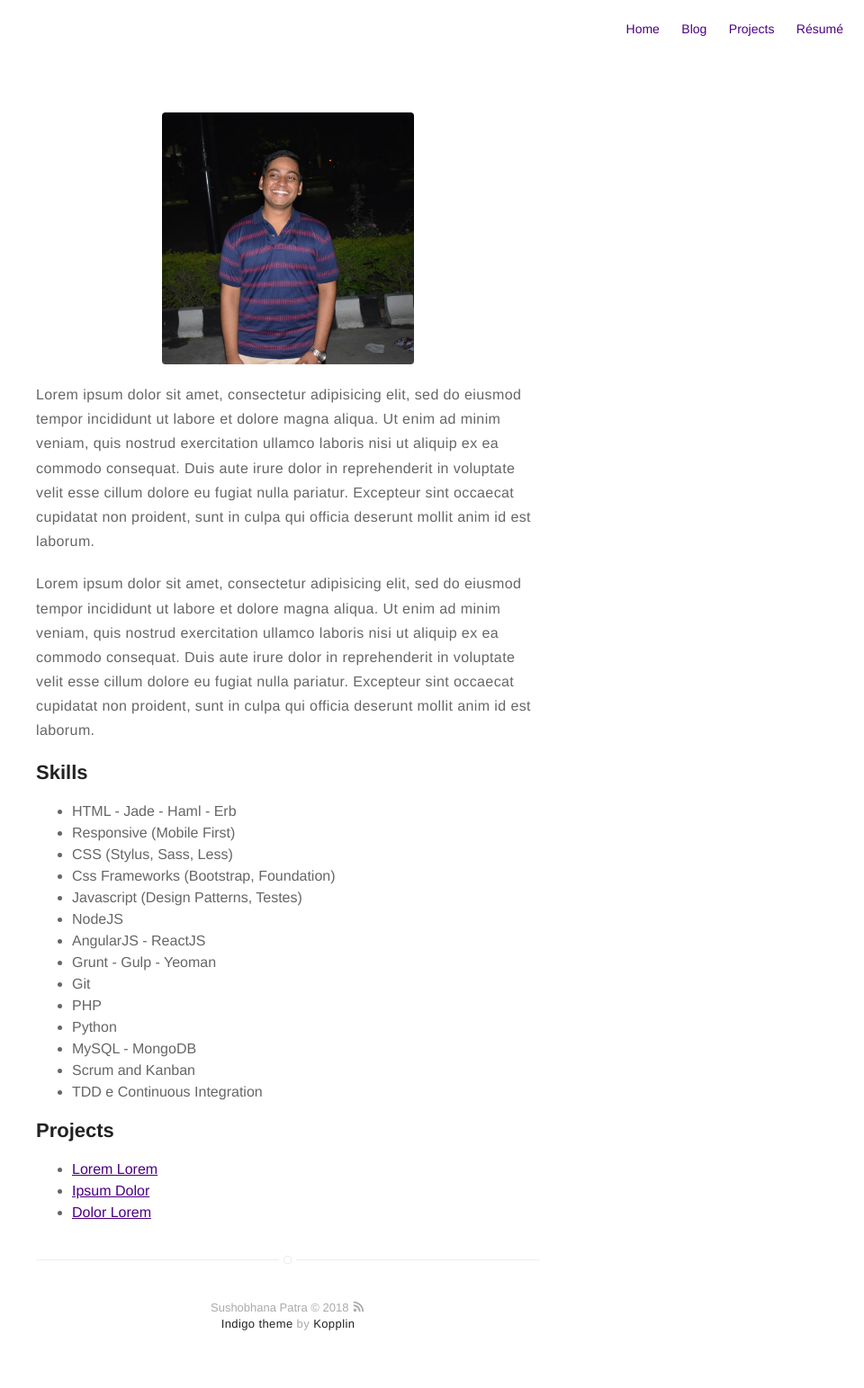
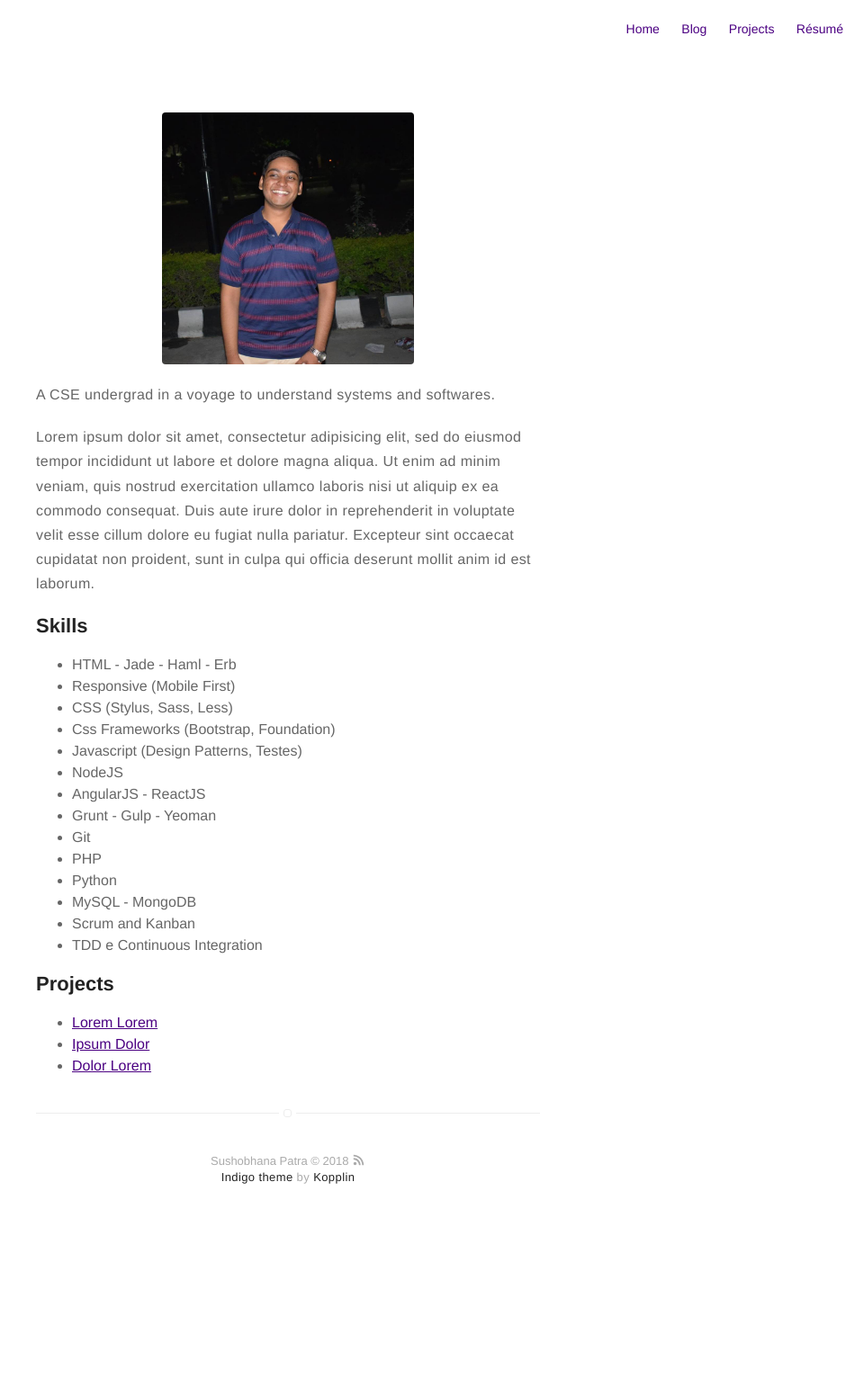
Before and after one commit to sushobhana/sushobhana.github.io, a Jekyll site: the page built from about.md, in a window 1280 px wide. Shown: the whole page at 90% size, without its empty margins (320-1280 px from the left). Built offline with Jekyll 4.4.1, drawn with Linux system fonts in a browser that asks for light colours; after the commit the page ends 1380 px from its top, so only the background shows below that.

Commit message:
edited about.md

```diff
--- a/about.md
+++ b/about.md
@@ -4,12 +4,7 @@ layout: page
 ---
 ![Profile Image]({{ site.url }}/{{ site.picture }})
 
-<p>Lorem ipsum dolor sit amet, consectetur adipisicing elit, sed do eiusmod
-tempor incididunt ut labore et dolore magna aliqua. Ut enim ad minim veniam,
-quis nostrud exercitation ullamco laboris nisi ut aliquip ex ea commodo
-consequat. Duis aute irure dolor in reprehenderit in voluptate velit esse
-cillum dolore eu fugiat nulla pariatur. Excepteur sint occaecat cupidatat non
-proident, sunt in culpa qui officia deserunt mollit anim id est laborum.</p>
+<p>A CSE undergrad in a voyage to understand systems and softwares.</p>
 
 <p>Lorem ipsum dolor sit amet, consectetur adipisicing elit, sed do eiusmod
 tempor incididunt ut labore et dolore magna aliqua. Ut enim ad minim veniam,
```
